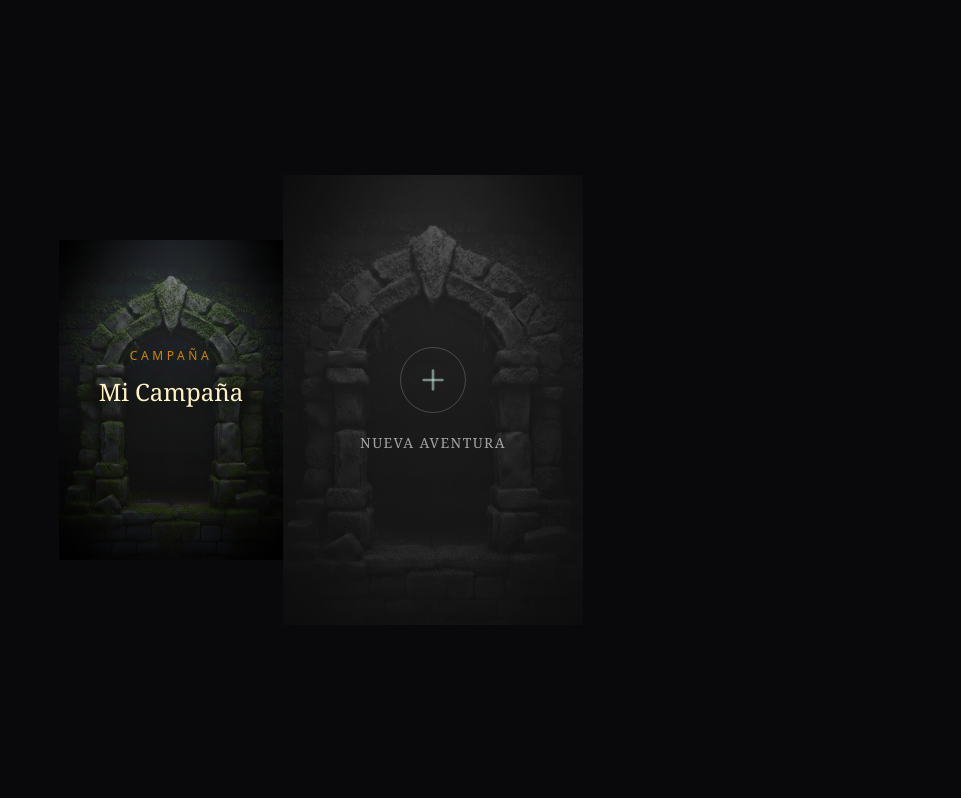
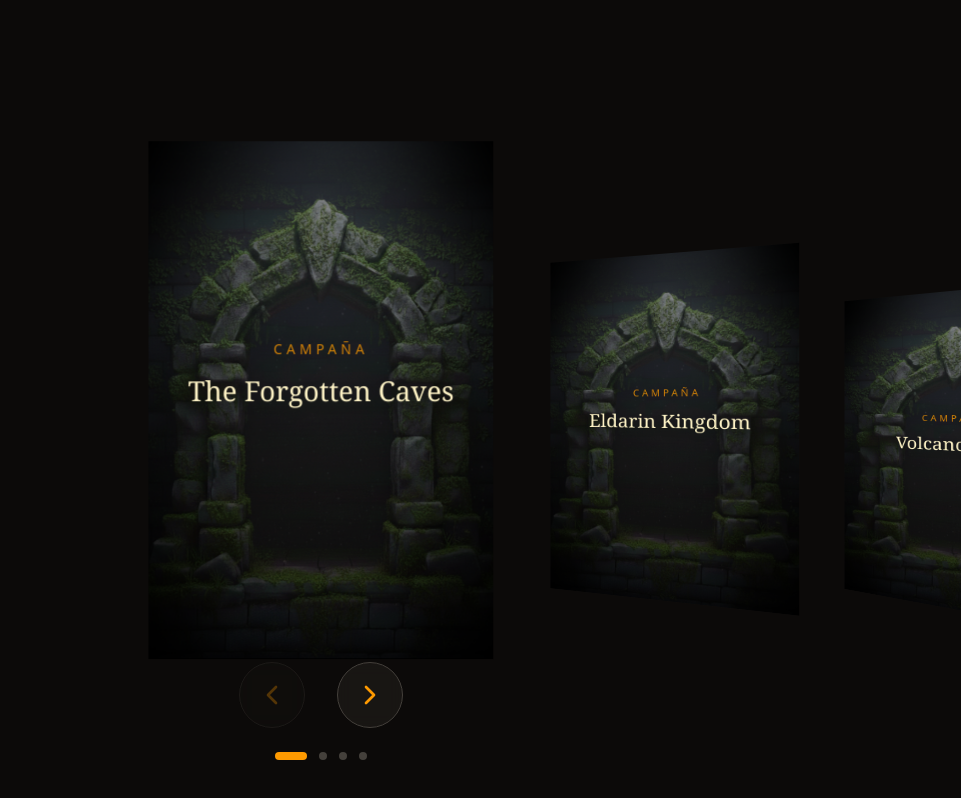
Before and after one commit to JoelSantosNpm/questlog, a Next.js app: page / in a window 1280 px wide. Shown: the whole page, without its empty margins (319-1280 px from the left). Built offline with nearby package versions, Linux system fonts and the light colour scheme.

Commit message:
Creación de componentes portal-carousel.tsx y portal-card.tsx para renderizar caousel de puertas.

```diff
--- a/src/app/components/Portal.tsx
+++ b/src/app/components/portal/Portal.tsx
@@ -9,6 +9,7 @@ const portalVariants = cva(
   {
     variants: {
       size: {
+        sm: "h-32 w-22 md:h-40 md:w-28",
         default: "h-64 w-44 md:h-80 md:w-56",
         lg: "h-96 w-64 md:h-[450px] md:w-[300px]",
       },
@@ -39,6 +40,7 @@ interface PortalProps
     VariantProps<typeof linkVariants> {
   campaignName?: string;
   href?: string;
+  className?: string;
 }
 
 export function Portal({
@@ -46,9 +48,10 @@ export function Portal({
   campaignName,
   href,
   size,
+  className,
 }: PortalProps) {
   return (
-    <div className={cn(portalVariants({ size }))}>
+    <div className={cn(portalVariants({ size, className }))}>
       {/* CAPA DE IMÁGENES */}
       <div className="absolute inset-0 overflow-hidden bg-black">
         <div className="relative h-full w-full [mask-image:radial-gradient(ellipse_at_center,black_50%,transparent_100%)]">
--- /dev/null
+++ b/src/app/components/portal/portal-card.tsx
@@ -0,0 +1,50 @@
+"use client";
+import { motion } from "framer-motion";
+import { Portal } from "./Portal";
+
+interface PortalCardProps {
+  index: number;
+  activeIndex: number;
+  campaign: {
+    id: number;
+    name: string;
+    mode: "existing" | "new";
+  };
+  onClick?: () => void;
+}
+
+export const PortalCard = ({
+  index,
+  activeIndex,
+  campaign,
+  onClick,
+}: PortalCardProps) => {
+  const offset = index - activeIndex;
+  const isActive = offset === 0;
+
+  return (
+    <motion.div
+      initial={false}
+      animate={{
+        x: offset * 380, // Reduced spacing for tighter cluster
+        y: Math.abs(offset) * 30, // Arch effect: side cards move up
+        scale: isActive ? 1.15 : 0.85,
+        rotateY: offset * -30, // Inward rotation -25
+        z: Math.abs(offset) * -100, // Depth pushback -100
+        opacity: Math.abs(offset) >= 3 ? 0 : 1,
+      }}
+      transition={{
+        type: "spring",
+        stiffness: 260,
+        damping: 20,
+      }}
+      style={{
+        zIndex: isActive ? 50 : 50 - Math.abs(offset),
+        transformStyle: "preserve-3d",
+      }}
+      className="absolute cursor-pointer perspective-origin-center h-[500px] flex items-center justify-center"
+      onClick={onClick}>
+      <Portal mode={campaign.mode} size={"lg"} campaignName={campaign.name} />
+    </motion.div>
+  );
+};
--- /dev/null
+++ b/src/app/components/portal/portal-carousel.tsx
@@ -0,0 +1,76 @@
+"use client";
+
+import { useState } from "react";
+import { PortalCard } from "./portal-card";
+import { ChevronLeft, ChevronRight } from "lucide-react";
+import { AnimatePresence } from "framer-motion";
+
+const campaigns = [
+  { id: 1, name: "The Forgotten Caves", mode: "existing" as const },
+  { id: 2, name: "Eldarin Kingdom", mode: "existing" as const },
+  { id: 3, name: "Volcano Peak", mode: "existing" as const },
+  { id: 4, name: "New Campaign", mode: "new" as const },
+];
+
+export const PortalCarousel = () => {
+  const [activeIndex, setActiveIndex] = useState(0); // Start at first existing
+
+  const next = () =>
+    setActiveIndex(prev => (prev < campaigns.length - 1 ? prev + 1 : prev));
+  const prev = () => setActiveIndex(prev => (prev > 0 ? prev - 1 : prev));
+
+  return (
+    <div className="relative h-screen w-full flex flex-col items-center justify-center overflow-hidden bg-stone-950">
+      {/* 3D Scene Container */}
+      <div
+        className="relative flex h-[600px] w-full items-center justify-center"
+        style={{ perspective: "1000px" }}>
+        <AnimatePresence>
+          {campaigns.map((camp, i) => (
+            <PortalCard
+              key={camp.id}
+              index={i}
+              activeIndex={activeIndex}
+              campaign={camp}
+              onClick={() => setActiveIndex(i)}
+            />
+          ))}
+        </AnimatePresence>
+      </div>
+
+      {/* Navigation Controls */}
+      <div className="absolute bottom-10 z-50 flex flex-col items-center gap-6">
+        {/* Buttons */}
+        <div className="flex gap-8">
+          <button
+            onClick={prev}
+            disabled={activeIndex === 0}
+            className="group rounded-full border border-stone-700 bg-stone-900/80 p-4 text-amber-500 backdrop-blur-sm transition-all hover:bg-amber-500 hover:text-stone-900 disabled:opacity-30 disabled:hover:bg-stone-900/80 disabled:hover:text-amber-500">
+            <ChevronLeft size={32} />
+          </button>
+
+          <button
+            onClick={next}
+            disabled={activeIndex === campaigns.length - 1}
+            className="group rounded-full border border-stone-700 bg-stone-900/80 p-4 text-amber-500 backdrop-blur-sm transition-all hover:bg-amber-500 hover:text-stone-900 disabled:opacity-30 disabled:hover:bg-stone-900/80 disabled:hover:text-amber-500">
+            <ChevronRight size={32} />
+          </button>
+        </div>
+
+        {/* Indicator Dots */}
+        <div className="flex items-center gap-3">
+          {campaigns.map((_, i) => (
+            <button
+              key={i}
+              onClick={() => setActiveIndex(i)}
+              className={`h-2 rounded-full transition-all duration-300 ${i === activeIndex ? "w-8 bg-amber-500" : "w-2 bg-stone-700 hover:bg-stone-600"}`}
+            />
+          ))}
+        </div>
+      </div>
+
+      {/* Optional: Background Ambience */}
+      <div className="absolute inset-0 -z-10 bg-[radial-gradient(circle_at_center,_var(--tw-gradient-stops))] from-stone-900 via-stone-950 to-black opacity-80" />
+    </div>
+  );
+};
--- a/src/app/page.tsx
+++ b/src/app/page.tsx
@@ -1,10 +1,11 @@
-import { Portal } from "./components/Portal";
+import { PortalCarousel } from "./components/portal/portal-carousel";
 
 export default function Home() {
   return (
     <main className="relative flex h-screen w-full items-center justify-center overflow-hidden bg-zinc-950">
-      <Portal mode="existing" campaignName="Mi Campaña" />
-      <Portal mode="new" campaignName="Mi Campaña" size={"lg"} />
+      {/* <Portal mode="existing" campaignName="Mi Campaña" />
+      <Portal mode="new" campaignName="Mi Campaña" size={"lg"} /> */}
+      <PortalCarousel />
     </main>
   );
 }
```
